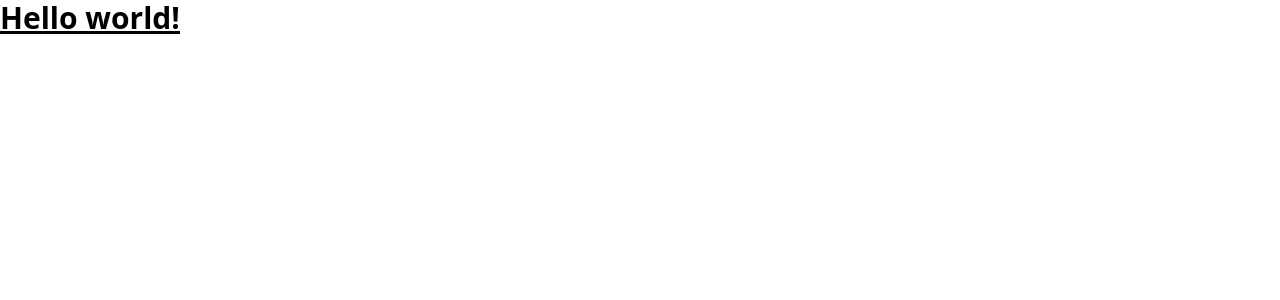
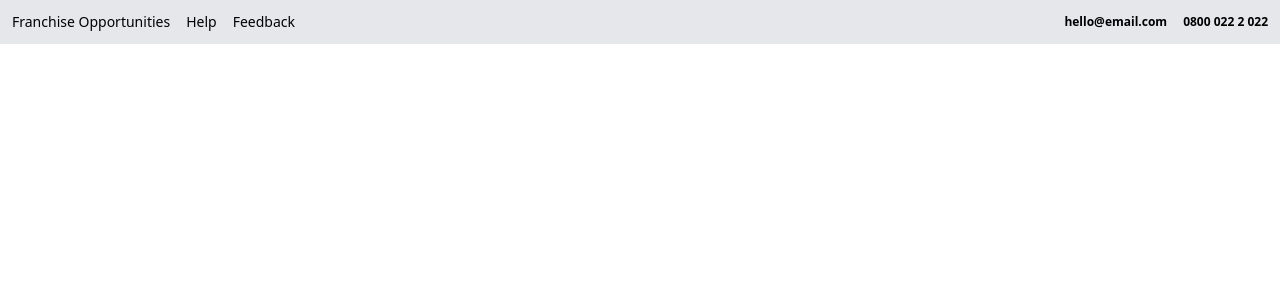
Before and after one commit to septianadip17/test-magang-sistemkode, a React (Vite) app: page / in a window 1280 px wide. Shown: the top 300 px of the page. Built offline with nearby package versions, Linux system fonts and the light colour scheme.

Commit message:
header done

```diff
--- a/src/App.jsx
+++ b/src/App.jsx
@@ -1,9 +1,12 @@
 import React from "react";
+import Header from "./components/Header";
 
 const App = () => {
-  return <div>
-    <h1 className="text-3xl font-bold underline">Hello world!</h1>
-  </div>;
+  return (
+    <div>
+      <Header />
+    </div>
+  );
 };
 
 export default App;
--- a/src/components/Header.jsx
+++ b/src/components/Header.jsx
@@ -0,0 +1,27 @@
+import React from "react";
+
+const Header = () => {
+  return (
+    <div className="bg-gray-200 text-black p-3">
+      <div className="container mx-auto">
+        <div className="flex justify-between items-center">
+          <div>
+            <ul className="flex space-x-4 text-sm">
+              <li>Franchise Opportunities</li>
+              <li>Help</li>
+              <li>Feedback</li>
+            </ul>
+          </div>
+          <div>
+            <ul className="flex space-x-4 text-end font-bold text-xs">
+              <li>hello@email.com</li>
+              <li>0800 022 2 022</li>
+            </ul>
+          </div>
+        </div>
+      </div>
+    </div>
+  );
+};
+
+export default Header;
```
